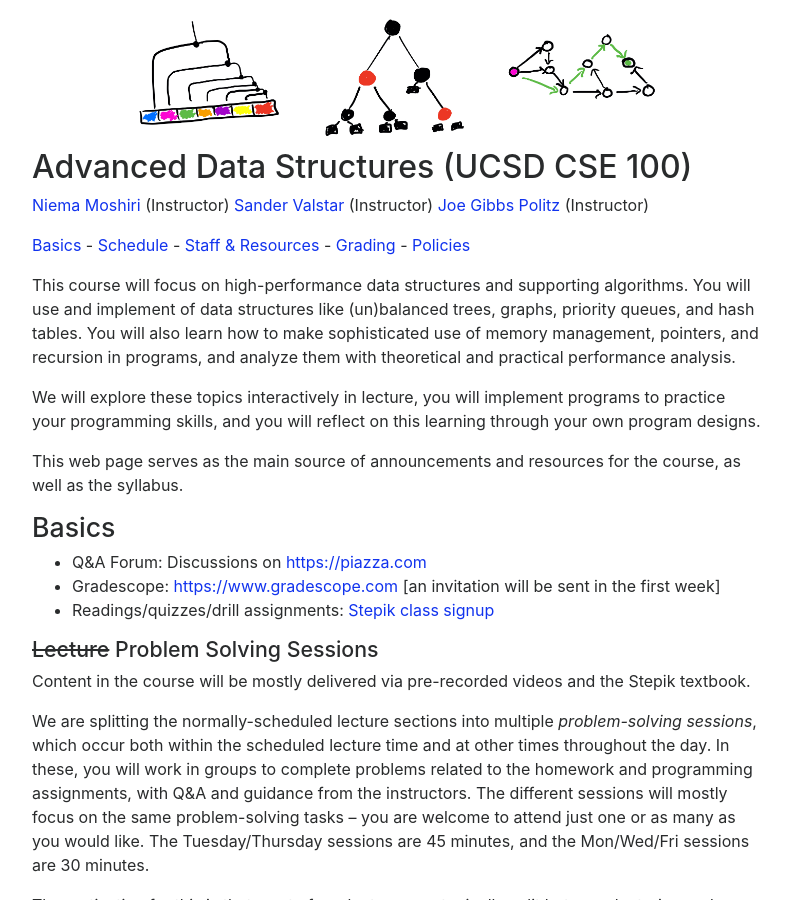
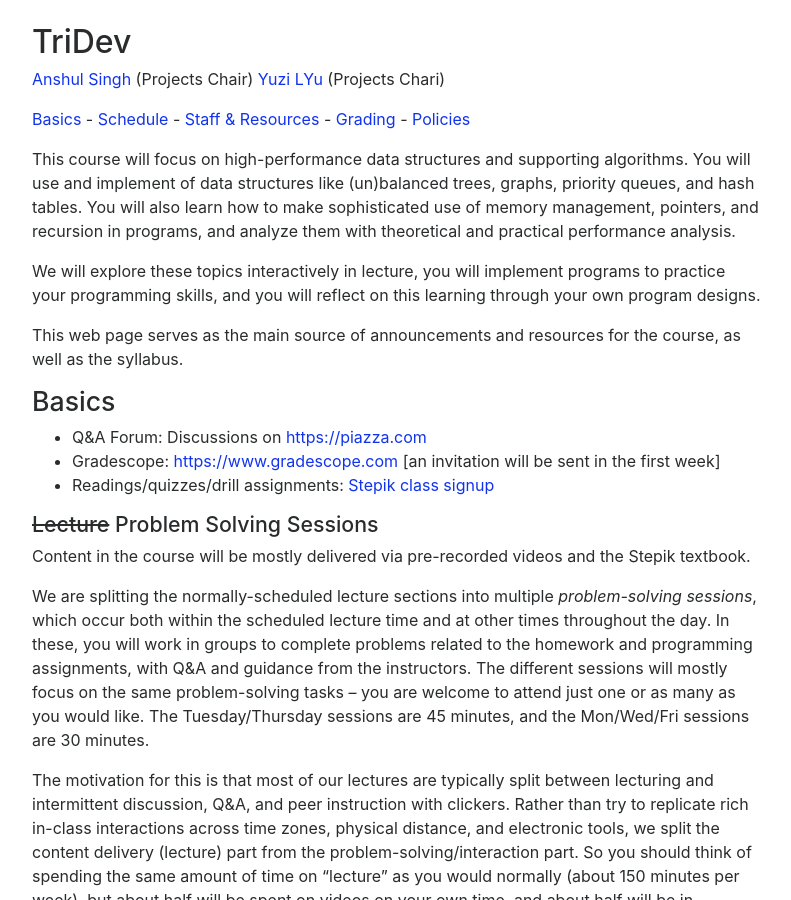
Before and after one commit to ucsdcses/tridev, a Jekyll site: the page built from index.md, in a window 1280 px wide and 900 px high. Shown: the whole window, without its empty margins (243-1034 px from the left). Built offline with Jekyll 4.4.1, drawn with Linux system fonts in a browser that asks for light colours; nearby versions of some CDN libraries; our own code applies the rules of GitHub Pages for plain Markdown files.

Commit message:
Update index.md

```diff
--- a/index.md
+++ b/index.md
@@ -1,14 +1,7 @@
----
-layout: page
-title: "UCSD CSE100 – Advanced Data Structures"
-doodle: "/doodle.png"
----
+# TriDev
 
-# Advanced Data Structures (UCSD CSE 100)
-
-<a href="">Niema Moshiri</a> (Instructor)
-<a href="">Sander Valstar</a> (Instructor)
-<a href="https://jpolitz.github.io">Joe Gibbs Politz</a> (Instructor)
+<a href="https://wwww.github.com/anshulsinghh">Anshul Singh</a> (Projects Chair)
+<a href="">Yuzi LYu</a> (Projects Chari)
 
 <p>
 <a href="#basics">Basics</a> -
```
